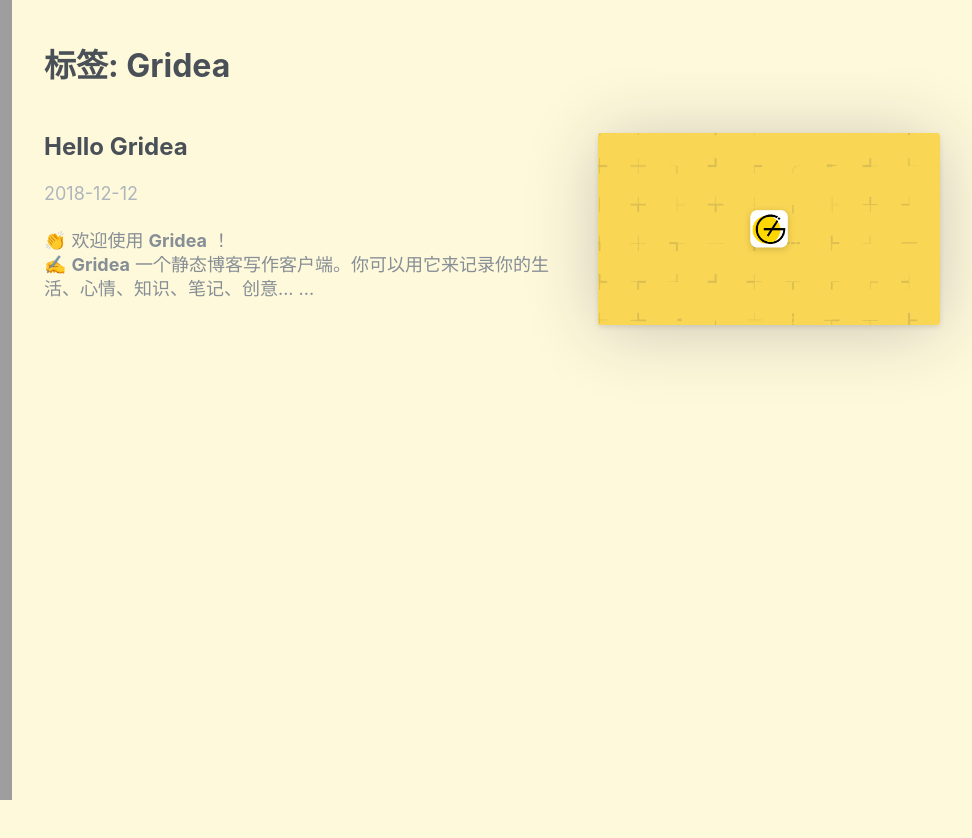
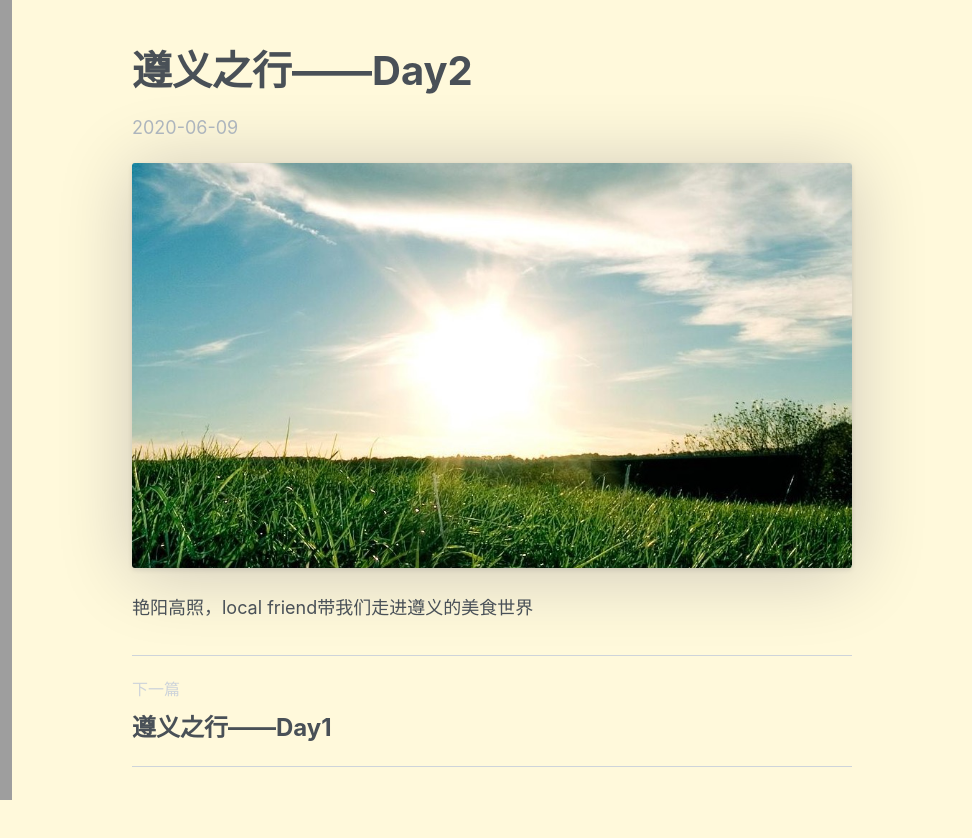
Before and after one commit to XD347/XD347.github.io, a plain HTML site: page post/zun-yi-zhi-xing-day2/index.html in a window 1280 px wide. Shown: the full height of the page, 308-1280 px from the left. Before the commit the page ends 800 px from the top, so only its background shows below. Drawn offline with nearby package versions, Linux system fonts and the light colour scheme; grey boxes are pictures that could not be loaded.

Commit message:
update from gridea: 2020-06-09 21:40:50

```diff
--- a/tag/OgDToy0kN/index.html
+++ b/post/zun-yi-zhi-xing-day2/index.html
@@ -3,12 +3,12 @@
   <head>
     <meta charset="utf-8" >
 
-<title>Gridea | Gridea</title>
+<title>遵义之行——Day2 | Gridea</title>
 
 <meta name="viewport" content="width=device-width, initial-scale=1, maximum-scale=1, user-scalable=no">
 
 <link rel="stylesheet" href="https://use.fontawesome.com/releases/v5.7.2/css/all.css" integrity="sha384-fnmOCqbTlWIlj8LyTjo7mOUStjsKC4pOpQbqyi7RrhN7udi9RwhKkMHpvLbHG9Sr" crossorigin="anonymous">
-<link rel="shortcut icon" href="https://XD347.github.io/favicon.ico?v=1591662790743">
+<link rel="shortcut icon" href="https://XD347.github.io/favicon.ico?v=1591710040278">
 <link rel="stylesheet" href="https://XD347.github.io/styles/main.css">
 
 
@@ -18,7 +18,9 @@
 
 
 
-    <meta name="description" content="随笔感想">
+    <meta name="description" content="艳阳高照，local friend带我们走进遵义的美食世界
+" />
+    <meta name="keywords" content="" />
   </head>
   <body>
     <div id="app" class="main">
@@ -27,7 +29,7 @@
   <div class="top-container" data-aos="fade-right">
     <div class="top-header-container">
       <a class="site-title-container" href="https://XD347.github.io">
-        <img src="https://XD347.github.io/images/avatar.png?v=1591662790743" class="site-logo">
+        <img src="https://XD347.github.io/images/avatar.png?v=1591710040278" class="site-logo">
         <h1 class="site-title">Gridea</h1>
       </a>
       <div class="menu-btn" @click="menuVisible = !menuVisible">
@@ -94,35 +96,32 @@
 
       <div class="main-container">
         <div class="content-container" data-aos="fade-up">
-          <h2 class="current-tag">标签: Gridea</h2>
+          <div class="post-detail">
+            <h2 class="post-title">遵义之行——Day2</h2>
+            <div class="post-date">2020-06-09</div>
 
-            <article class="post-item">
-              <div class="left">
-                <a href="https://XD347.github.io/post/hello-gridea/">
-                  <h2 class="post-title">Hello Gridea</h2>
-                </a>
-                <div class="post-date">
-                  2018-12-12
-                </div>
-                <div class="post-abstract">
-                  <p>👏  欢迎使用 <strong>Gridea</strong> ！<br>
-✍️  <strong>Gridea</strong> 一个静态博客写作客户端。你可以用它来记录你的生活、心情、知识、笔记、创意... ...</p>
-
-                </div>
+              <div class="feature-container" style="background-image: url('https://XD347.github.io/post-images/zun-yi-zhi-xing-day2.jpg')">
               </div>
 
-                <a class="right" href="https://XD347.github.io/post/hello-gridea/">
-                  <div class="feature-container" style="background-image: url('https://XD347.github.io/post-images/hello-gridea.png')">
-                  </div>
-                </a>
+            <div class="post-content" v-pre>
+              <p>艳阳高照，local friend带我们走进遵义的美食世界</p>
 
-            </article>
+            </div>
 
 
-          <div class="pagination-container">
+              <div class="next-post">
+                <div class="next">下一篇</div>
+                <a href="https://XD347.github.io/post/zun-yi-zhi-xing-day1/">
+                  <h3 class="post-title">
+                    遵义之行——Day1
+                  </h3>
+                </a>
+              </div>
 
 
-</div>
+
+
+          </div>
 
         </div>
       </div>
```
Also changed, not shown: archives/index.html (+14 -2 lines), atom.xml (+11 -2 lines), index.html (+22 -2 lines), post/about/index.html (+2 -2 lines), post/hello-gridea/index.html (+2 -2 lines), post/zun-yi-zhi-xing-day1/index.html (+3 -3 lines), tag/BD-JiE2sV/index.html (+2 -2 lines), tags/index.html (+2 -2 lines), post-images/zun-yi-zhi-xing-day2.jpg (added).
